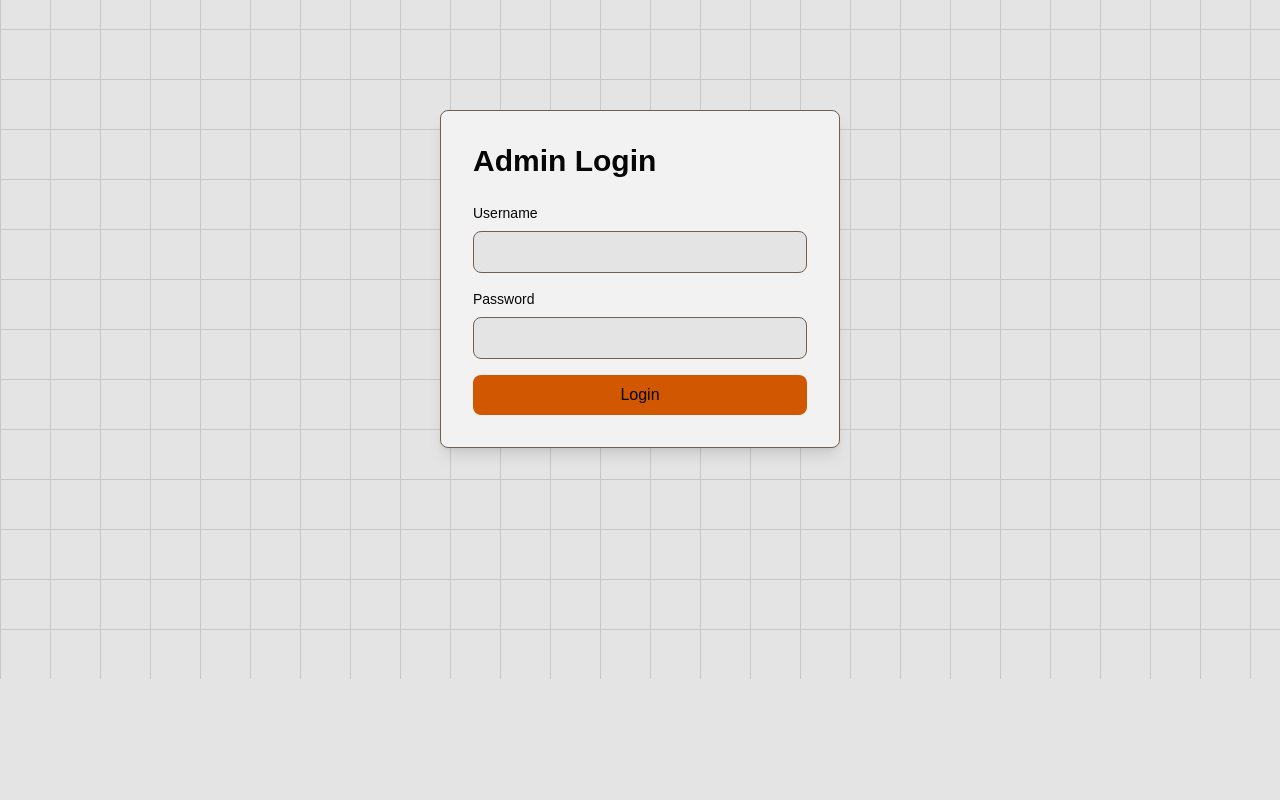
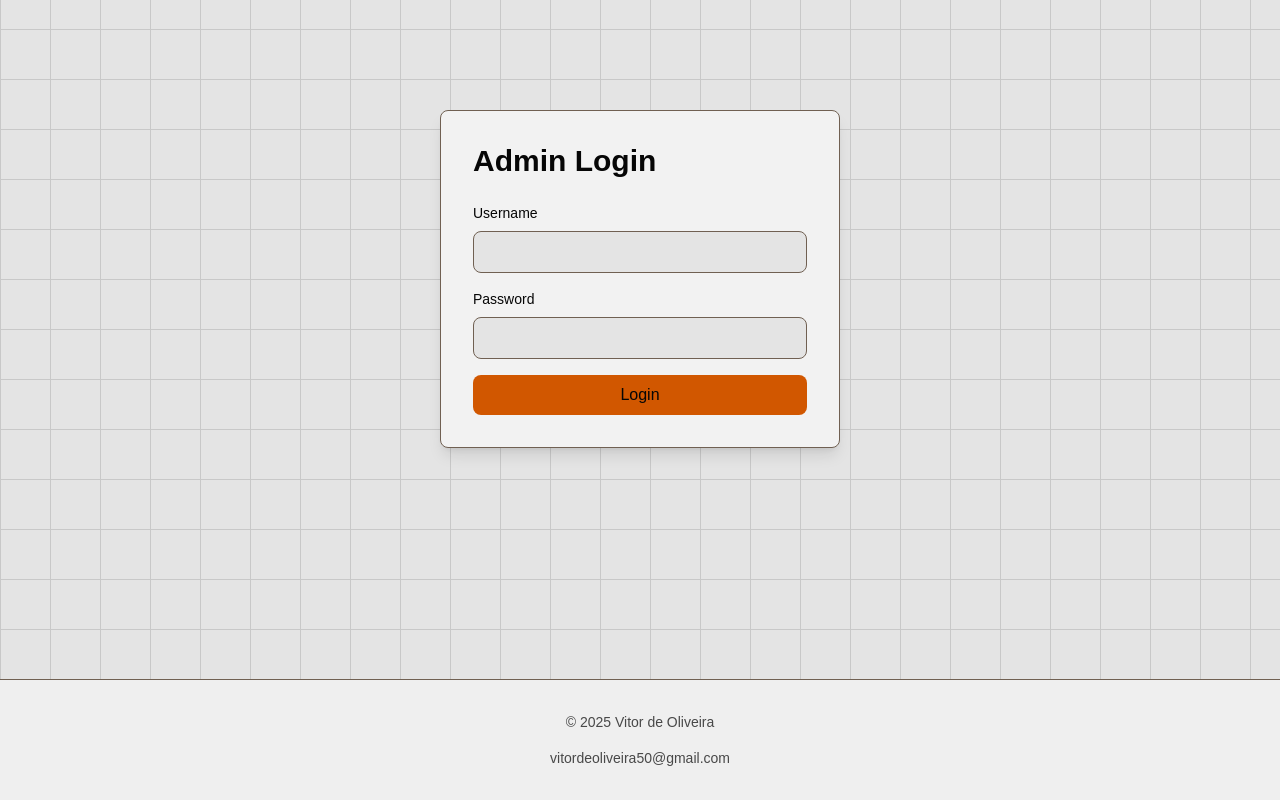
Before and after one commit to vitordeoliveira/personal_blog, a Next.js app: page /admin in a window 1280 px wide. Shown: the part 198-998 px from the top of the page. Before the commit the page ends 877 px from the top, so only its background shows below. Built offline with nearby package versions, Linux system fonts and the light colour scheme; no server answers.

Commit message:
Add footer component to layout and adjust body structure for improved layout. Update robots and sitemap files with minor formatting changes.

```diff
--- /dev/null
+++ b/app/components/footer.tsx
@@ -0,0 +1,19 @@
+export default function Footer() {
+  return (
+    <footer className="border-t border-border bg-bg-light/80 backdrop-blur-sm mt-auto">
+      <div className="mx-auto max-w-6xl px-6 py-8">
+        <div className="flex flex-col items-center justify-center gap-4 text-center">
+          <p className="text-sm text-text-muted">
+            © {new Date().getFullYear()} Vitor de Oliveira
+          </p>
+          <a
+            href="mailto:vitordeoliveira50@gmail.com"
+            className="text-sm font-medium text-text-muted hover:text-action-primary transition-colors"
+          >
+            vitordeoliveira50@gmail.com
+          </a>
+        </div>
+      </div>
+    </footer>
+  );
+}
--- a/app/layout.tsx
+++ b/app/layout.tsx
@@ -2,6 +2,7 @@ import type { Metadata } from "next";
 import { Geist, Geist_Mono } from "next/font/google";
 import "./globals.css";
 import Nav from "./components/nav";
+import Footer from "./components/footer";
 
 const geistSans = Geist({
   variable: "--font-geist-sans",
@@ -26,7 +27,7 @@ export default function RootLayout({
   return (
     <html lang="en" suppressHydrationWarning>
       <body
-        className={`${geistSans.variable} ${geistMono.variable} antialiased`}
+        className={`${geistSans.variable} ${geistMono.variable} antialiased flex flex-col min-h-screen`}
       >
         <script
           dangerouslySetInnerHTML={{
@@ -43,7 +44,10 @@ export default function RootLayout({
           }}
         />
         <Nav />
-        {children}
+        <div className="flex-1">
+          {children}
+        </div>
+        <Footer />
       </body>
     </html>
   );
```
Also changed, not shown: app/admin/dashboard/posts-table.tsx (line endings or trailing spaces), app/robots.ts (line endings or trailing spaces), app/sitemap.ts (line endings or trailing spaces).
